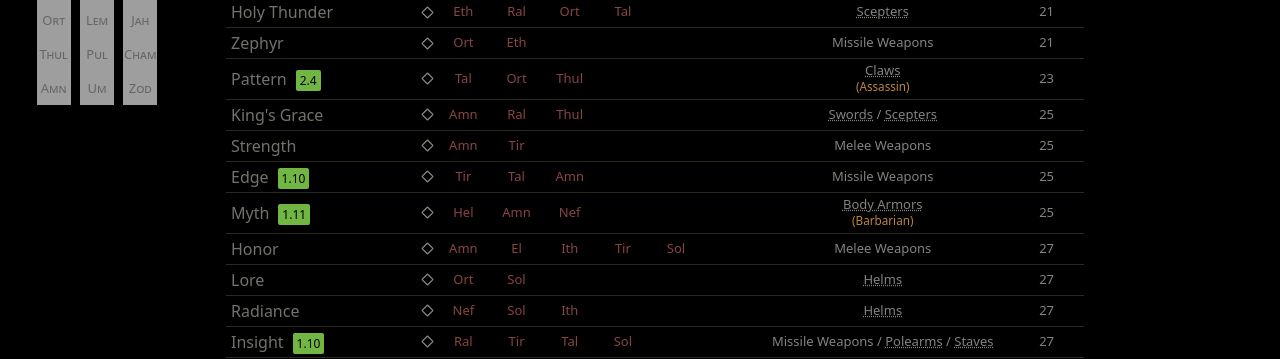
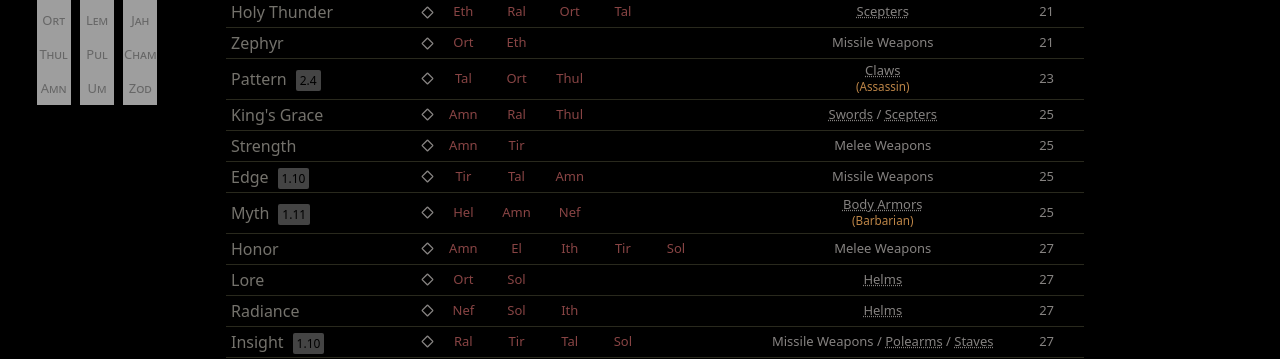
Before and after one commit to fabd/diablo2-runewizard, a Vue app: page / in a window 1280 px wide. Shown: the part 441-800 px from the top of the page. Built offline with nearby package versions, Linux system fonts and the light colour scheme; grey boxes are pictures that could not be loaded.

Commit message:
Use a brighter tag color for Runewords added in current patch

```diff
--- a/src/assets/sass/main.scss
+++ b/src/assets/sass/main.scss
@@ -290,8 +290,11 @@ object {
     &Patch {
       @apply rounded-sm text-xs leading-1 ml-1;
       padding: 2px 4px 2px;
-      background-color: #71B643;
+      background-color: #444;
       color: #000;
+    }
+    &Patch.is-new {
+      background-color: #71b643;
     }
   }
 
--- a/src/components/AppHeader.vue
+++ b/src/components/AppHeader.vue
@@ -20,7 +20,7 @@
         <div class="flex justify-between items-center">
           <div class="text-lg text-[#b5b2b0]">
             for <span class="text-[#b5b2b0] font-bold">{{ envGameName }}</span>
-            <span class="ml-2 text-[#71B643]">{{ envGameVersion }}</span>
+            <span class="ml-2 text-[#71B643]">Patch {{ envGameVersion }}</span>
 
             <span class="text-xs">
               <a
--- a/src/components/RunewordsTable.vue
+++ b/src/components/RunewordsTable.vue
@@ -62,7 +62,11 @@
               @click="onEnterRuneword($event, item)"
             >{{ item.title }}</span>
             <span v-if="item.ladder" class="rw-Md-ladder" title="Ladder Only">L</span>
-            <span v-if="item.version" class="rw-Table-tdTitlePatch" title="Patch version">{{ item.version }}</span>
+            <span v-if="item.version" class="rw-Table-tdTitlePatch"
+              :class="{
+                'is-new': item.version === envGameVersion
+              }"
+              title="Patch version">{{ item.version }}</span>
 
             <div
               v-if="pinnedRunewords.has(item.title)"
@@ -164,6 +168,8 @@ export default defineComponent({
         { key: "ttypes", label: "Item Types" },
         { key: "level", label: "Level" },
       ],
+
+      envGameVersion: import.meta.env.VITE_GAME_VERSION as string,
     };
   },
 
```
Also changed, not shown: 1 other file (tests, documents, lock files or other folders).
